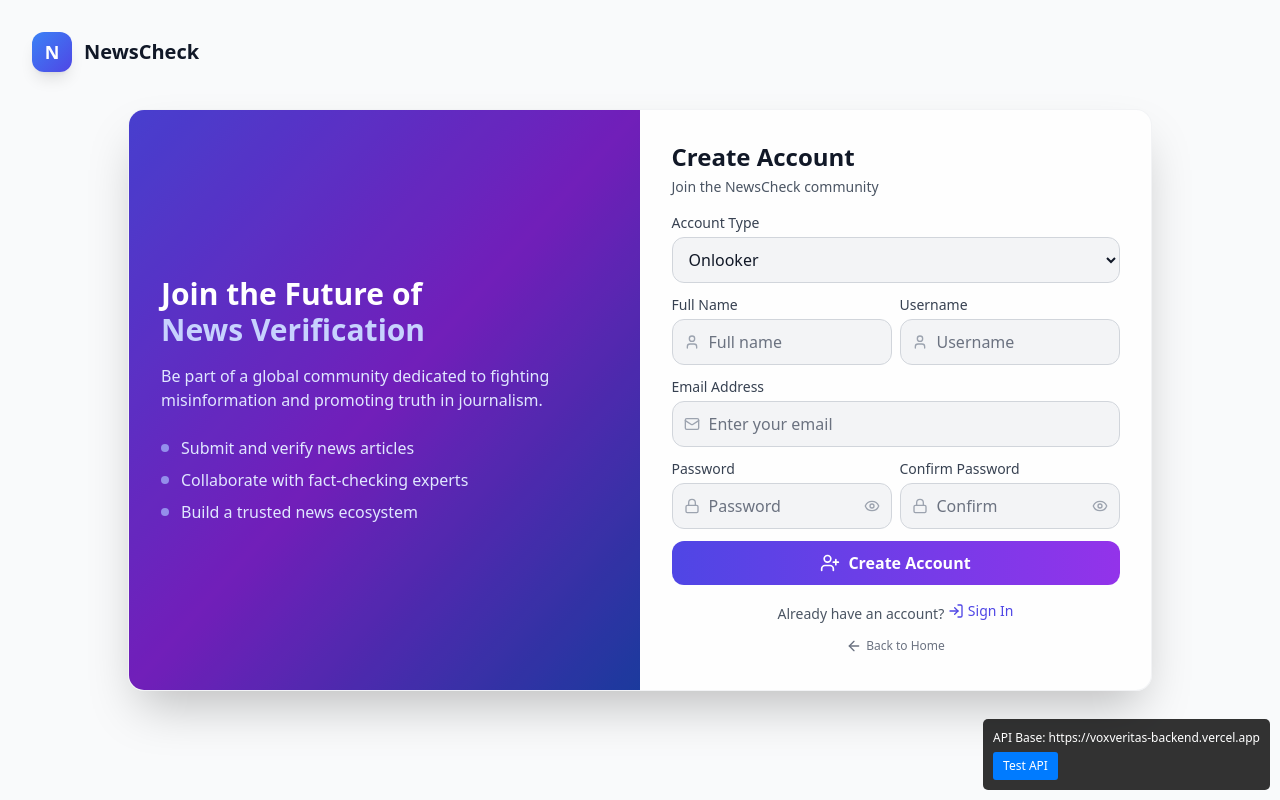
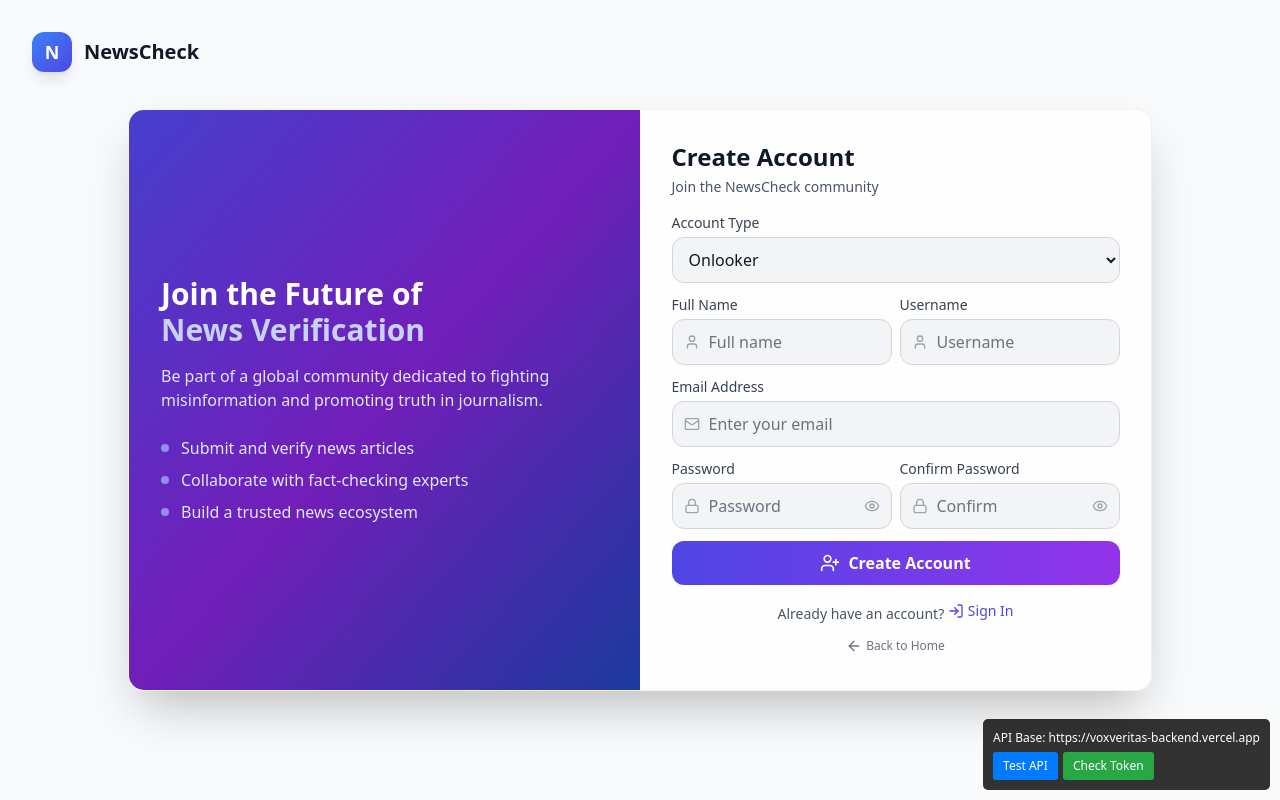
Before and after one commit to Deepanshuguptacode/Crowd-sourced-news-and-fact-checking-platform, a React (Vite) app in the folder frontend/: page /signup in a window 1280 px wide. Built offline with nearby package versions, Linux system fonts and the light colour scheme.

Commit message:
Fix authentication: backend now accepts tokens from both cookies and Authorization headers

```diff
--- a/frontend/src/components/ApiDebugger.jsx
+++ b/frontend/src/components/ApiDebugger.jsx
@@ -27,6 +27,13 @@ const ApiDebugger = () => {
     }
   };
 
+  const checkAuthToken = () => {
+    const token = localStorage.getItem('authToken');
+    console.log('Auth Token Check:');
+    console.log('Token exists:', !!token);
+    console.log('Token value:', token ? token.substring(0, 20) + '...' : 'null');
+  };
+
   return (
     <div style={{
       position: 'fixed',
@@ -49,10 +56,25 @@ const ApiDebugger = () => {
           border: 'none',
           borderRadius: '3px',
           color: 'white',
+          cursor: 'pointer',
+          marginRight: '5px'
+        }}
+      >
+        Test API
+      </button>
+      <button
+        onClick={checkAuthToken}
+        style={{
+          marginTop: '5px',
+          padding: '5px 10px',
+          background: '#28a745',
+          border: 'none',
+          borderRadius: '3px',
+          color: 'white',
           cursor: 'pointer'
         }}
       >
-        Test API
+        Check Token
       </button>
     </div>
   );
--- a/frontend/src/services/api.js
+++ b/frontend/src/services/api.js
@@ -16,8 +16,11 @@ api.interceptors.request.use(
     const token = localStorage.getItem('authToken');
     if (token) {
       config.headers.Authorization = `Bearer ${token}`;
+      // Also set withCredentials to send cookies
+      config.withCredentials = true;
     }
     console.log('API Request:', config.method?.toUpperCase(), config.url, 'Base:', config.baseURL);
+    console.log('Auth Token Present:', !!token);
     return config;
   },
   (error) => Promise.reject(error)
```
Also changed, not shown: 1 other file (tests, documents, lock files or other folders).
